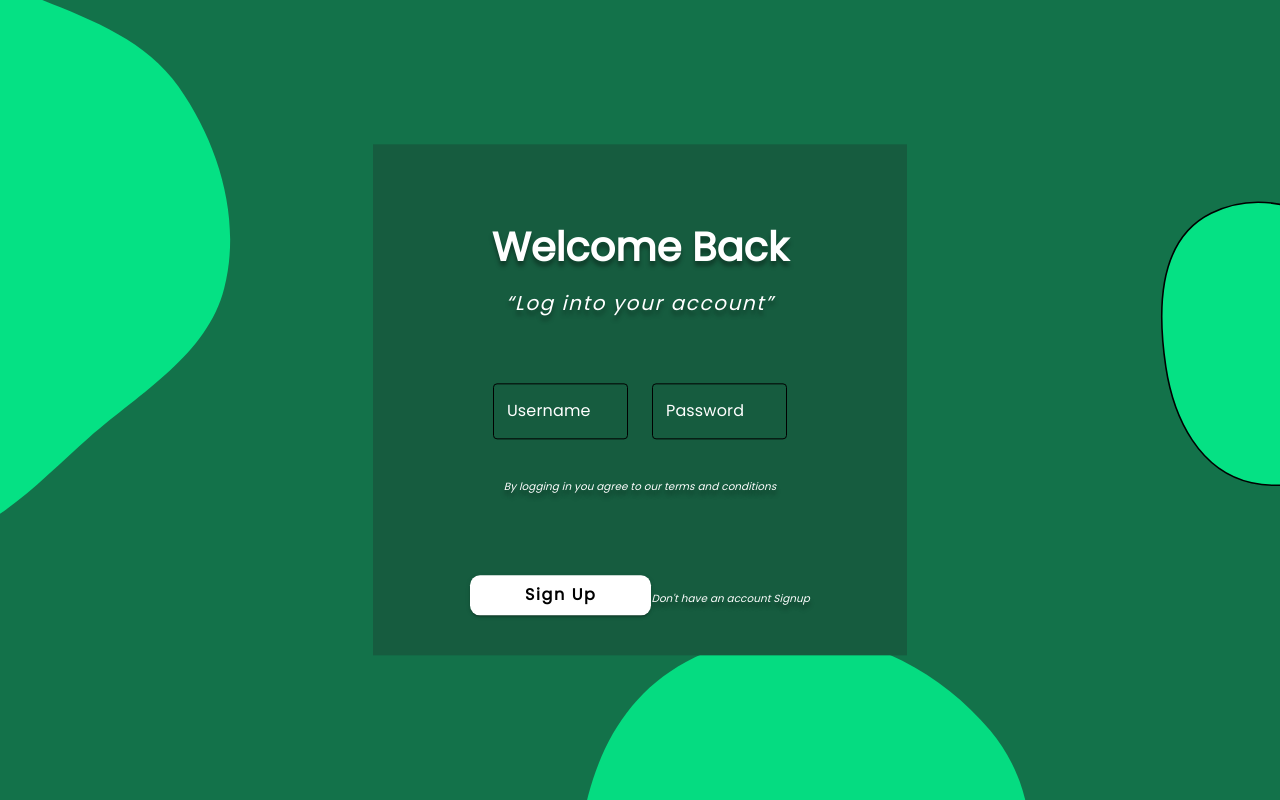
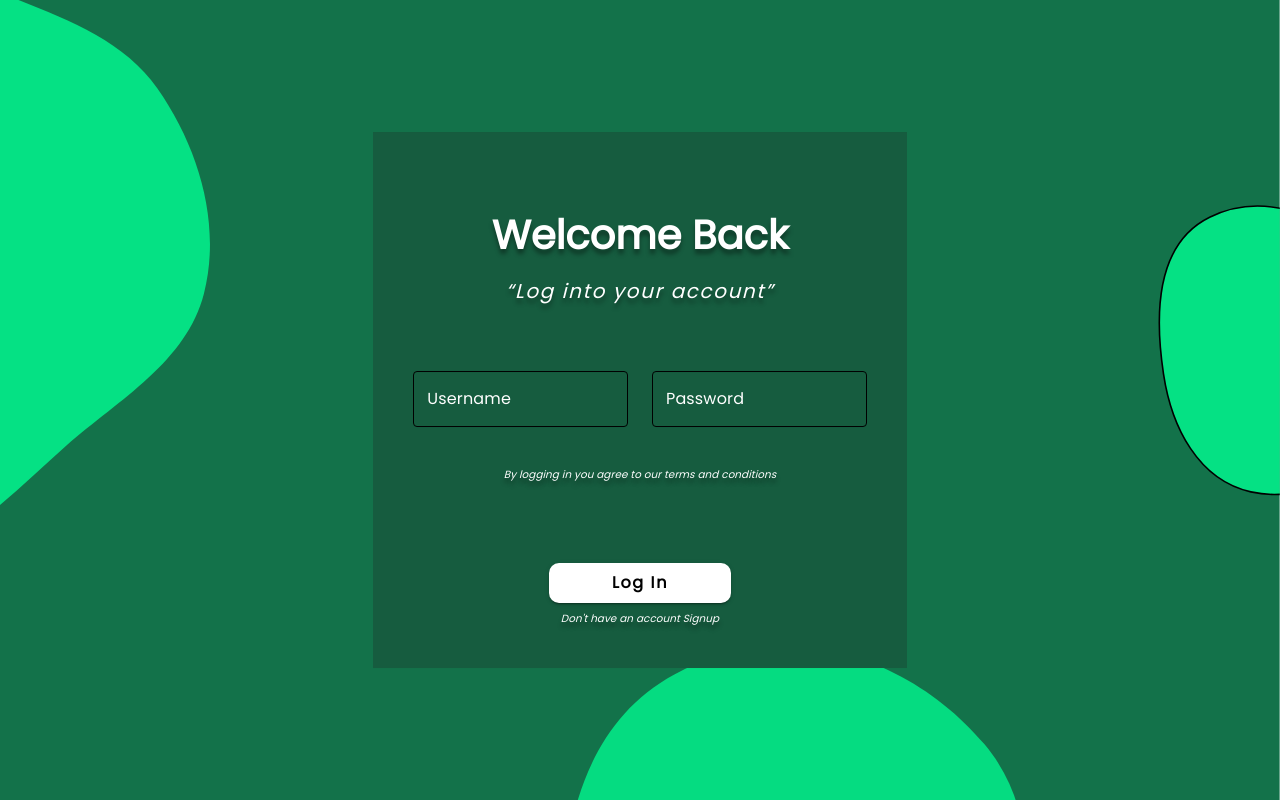
Before and after one commit to EshanTrivedi21/GoSafe, a React (Create React App) app in the folder frontend/: page /login in a window 1280 px wide. Shown: the top 800 px of the page. Built offline with nearby package versions, Linux system fonts and the light colour scheme.

Commit message:
feat: login responsive

```diff
--- a/frontend/src/pages/login.js
+++ b/frontend/src/pages/login.js
@@ -90,7 +90,7 @@ const Login = () => {
                 “Log into your account”
               </Typography>
               <Grid container justifyContent="center" spacing={3}>
-                <Grid item mobile={11} tablet={8.5} laptop={4}>
+                <Grid item mobile={11} tablet={8.5} laptop={6}>
                   <CssTextField
                     id="outlined-basic"
                     label="Username"
@@ -98,7 +98,7 @@ const Login = () => {
                     fullWidth
                   />
                 </Grid>
-                <Grid item mobile={11} tablet={8.5} laptop={4}>
+                <Grid item mobile={11} tablet={8.5} laptop={6}>
                   <CssTextField
                     id="outlined-basic"
                     label="Password"
@@ -118,7 +118,7 @@ const Login = () => {
                   mt: 5,
                 }}
               > By logging in you agree to our terms and conditions</Typography>
-              <div className="flex flex-col sm:flex-row justify-center items-center mt-20">
+              <div className="flex flex-col justify-center items-center mt-20">
               <Button
                 variant="contained"
                 sx={{
@@ -127,7 +127,7 @@ const Login = () => {
                   width: { mobile: "90%", tablet: "40%", laptop: "40%" },
                 }}
               >
-                Sign Up
+                Log In
               </Button>
               <Typography
                 variant="h6"
```
